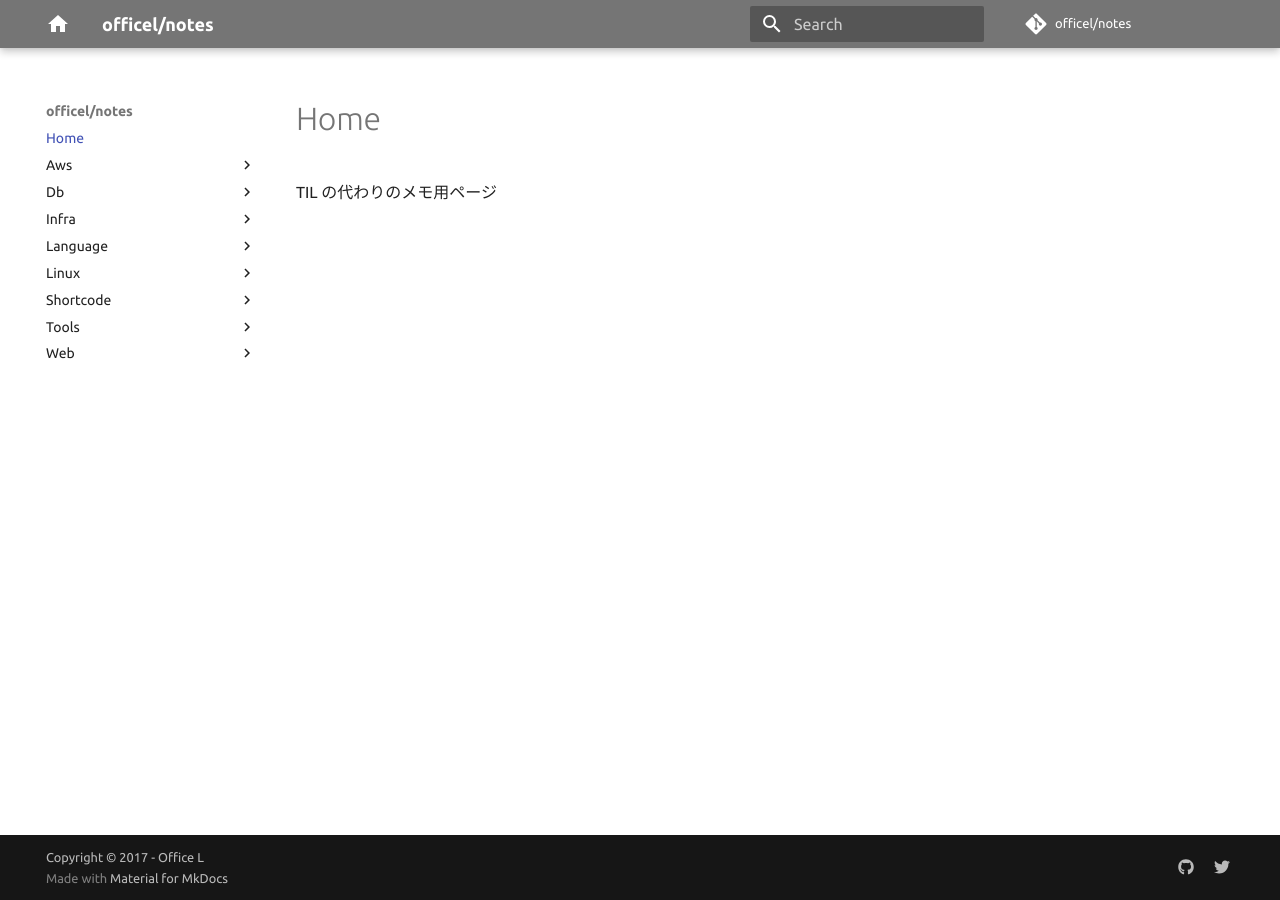
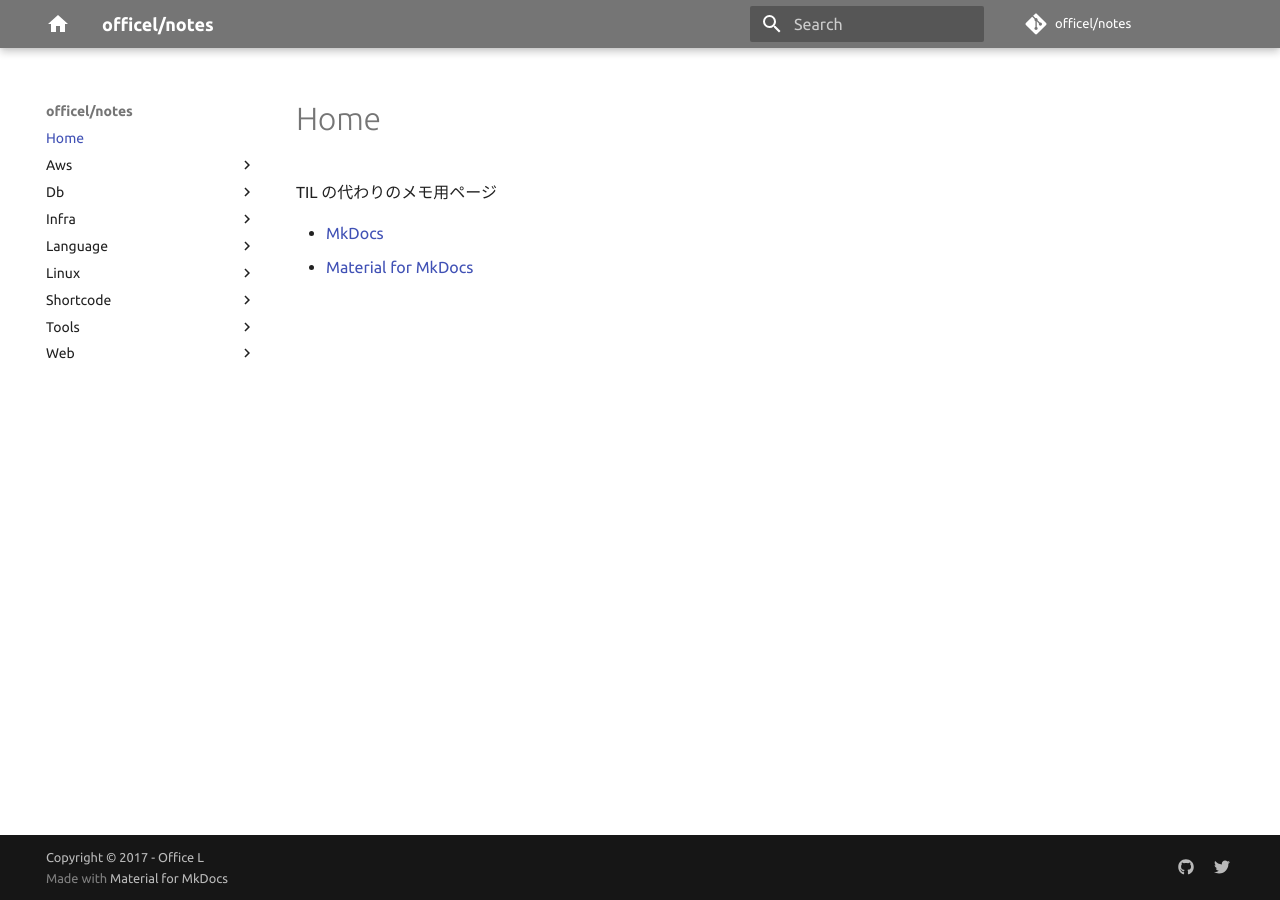
Before and after one commit to officel/notes, an MkDocs documentation site: the page built from docs/index.md, in a window 1280 px wide. Built offline with MkDocs 1.6.1 and Material for MkDocs 9.7.7, drawn with Linux system fonts in a browser that asks for light colours; comment, search, counter and statistics services are not loaded.

Commit message:
add: link to mkdocs

```diff
--- a/docs/index.md
+++ b/docs/index.md
@@ -1,3 +1,6 @@
 # Home
 
 TIL の代わりのメモ用ページ
+
+* [MkDocs](https://www.mkdocs.org/)
+* [Material for MkDocs](https://squidfunk.github.io/mkdocs-material/)
```
